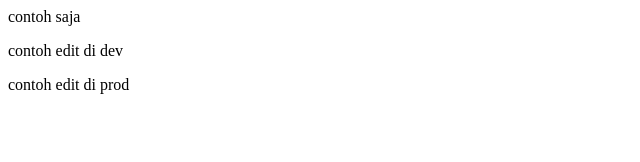
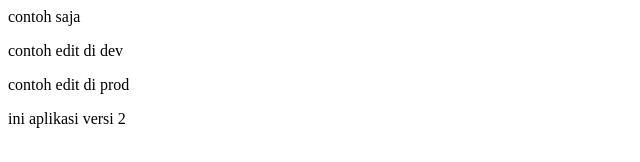
Before and after one commit to qisya4/teslagi, a plain HTML site: page index.html in a window 1280 px wide. Shown: the whole page, without its empty margins (0-640 px from the left). Drawn offline with Linux system fonts and the light colour scheme.

Commit message:
aplikasi versi 2

```diff
--- a/index.html
+++ b/index.html
@@ -1,3 +1,4 @@
 <p>contoh saja</p>
 <p>contoh edit di dev</p>
 <p>contoh edit di prod</p>
+<p>ini aplikasi versi 2</p>
```
